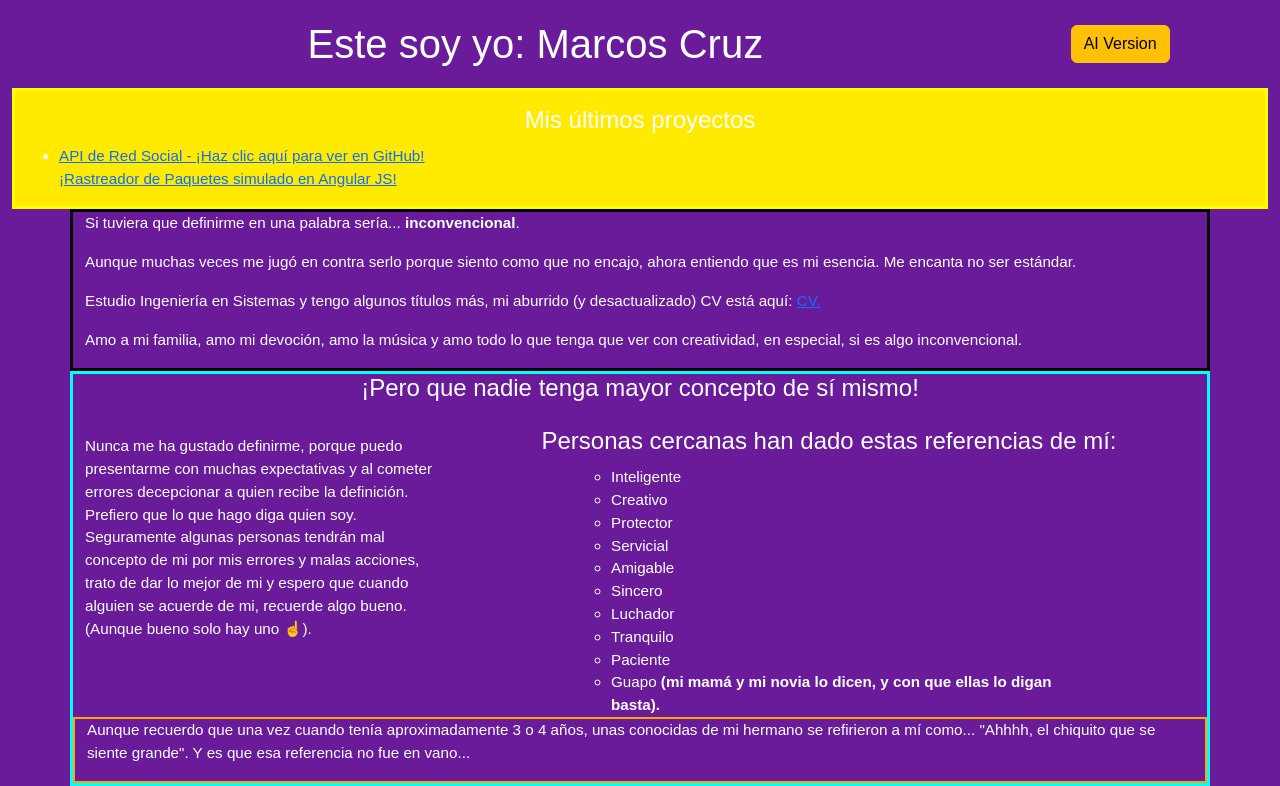
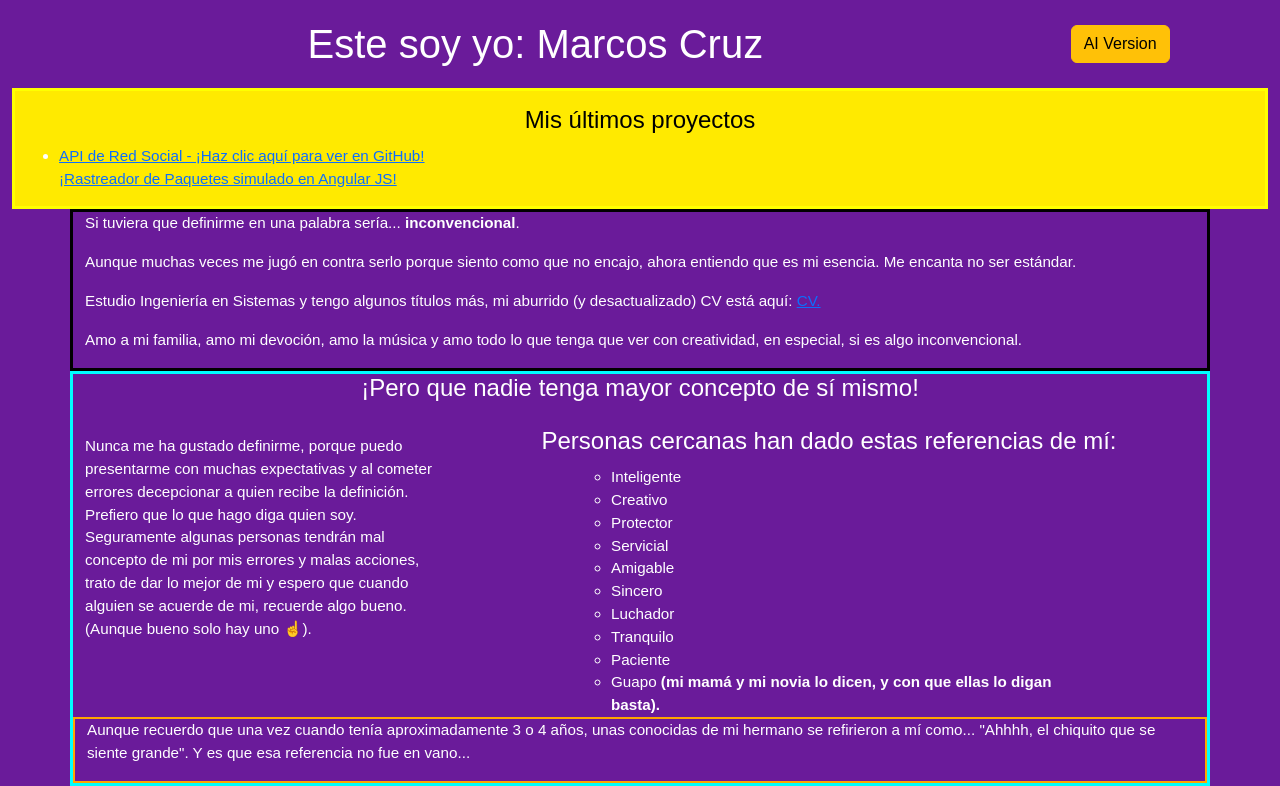
Before and after one commit to dkennnt/TareaBootstrap17082025, a plain HTML site: page index.html in a window 1280 px wide. Shown: the top 786 px of the page. Drawn offline with nearby package versions, Linux system fonts and the light colour scheme.

Commit message:
Update index.html

```diff
--- a/index.html
+++ b/index.html
@@ -36,7 +36,7 @@
 
         <!--Newest Projects-->
         <div class="container-fluid PurposefulMe bg-secondary">
-            <h2 class="text-center">Mis últimos proyectos</h2>
+            <h2 class="text-center text-black">Mis últimos proyectos</h2>
             <ul>
                 <li>
                     <a href="https://github.com/dkennnt/practicAPI" target="_blank">
```
